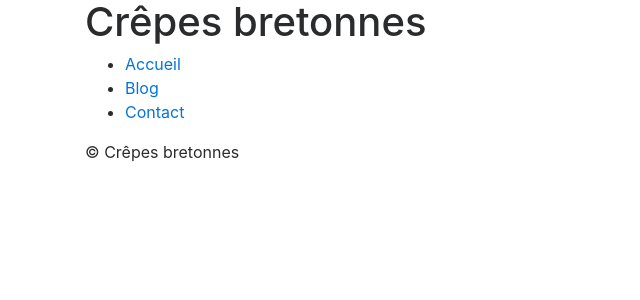
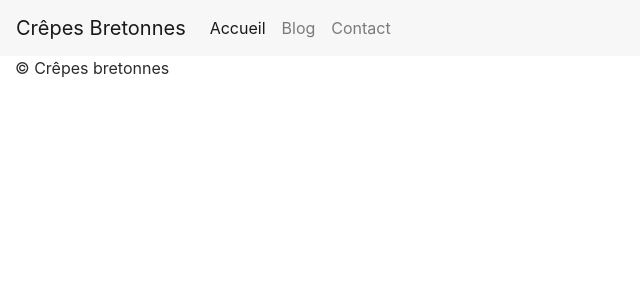
Before and after one commit to BiBzz/crepes-bretonnes, a Django app: template crepes_bretonnes/templates/base.html in a window 1280 px wide. Shown: the top 300 px of the page, without its empty margins (0-640 px from the left). Run offline with Django 3.2, Linux system fonts and the light colour scheme; the template is opened without the code that fills it, so the values that code supplies are empty; some libraries are stand-ins or nearby versions.

Commit message:
Change simple navbar by a bootstrap stylized one

```diff
--- a/crepes_bretonnes/templates/base.html
+++ b/crepes_bretonnes/templates/base.html
@@ -10,19 +10,24 @@
 		<link rel="stylesheet" href="{% get_static_prefix %}css/footer.css" />
 		<title>{% block title %}Mon blog sur les crêpes bretonnes{% endblock %}</title>
 	</head>
-	<body class="container">
+	<body class="container-fluid">
 		<header>
-			<h1>Crêpes bretonnes</h1>
 		</header>
-		<nav>
-			{% block nav %}
-			<ul>
-				<li><a href="/">Accueil</a></li>
-				<li><a href="/blog/">Blog</a></li>
-				<li><a href="/contact/">Contact</a></li>
-			 </ul>
-			 {% endblock %}
+		{% block nav %}
+		<nav class="navbar row sticky-top navbar-toggleable-md navbar-light bg-faded">
+			<button class="navbar-toggler navbar-toggler-right" type="button" data-toggle="collapse" data-target="#navbarNavAltMarkup" aria-controls="navbarNavAltMarkup" aria-expanded="false" aria-label="Toggle navigation">
+				<span class="navbar-toggler-icon"></span>
+			</button>
+			<a class="navbar-brand" href="/">Crêpes Bretonnes</a>
+			<div class="collapse navbar-collapse" id="navbarNavAltMarkup">
+				<div class="navbar-nav">
+					<a class="nav-item nav-link active" href="/">Accueil</a>
+					<a class="nav-item nav-link" href="/blog/">Blog</a>
+					<a class="nav-item nav-link" href="/contact/">Contact</a>
+				</div>
+			</div>
 		</nav>
+		{% endblock %}
 		<section id="content">
 			{% block content %}{% endblock %}
 		</section>
```
